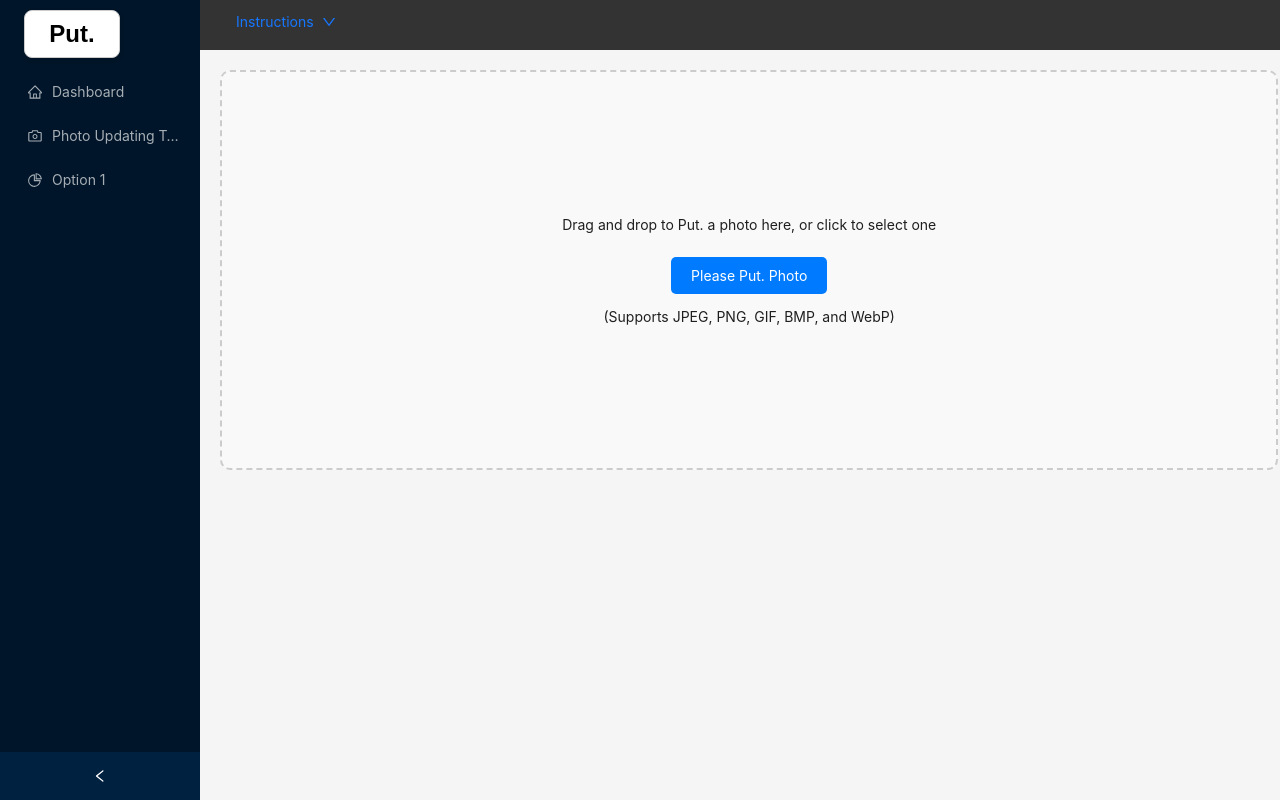
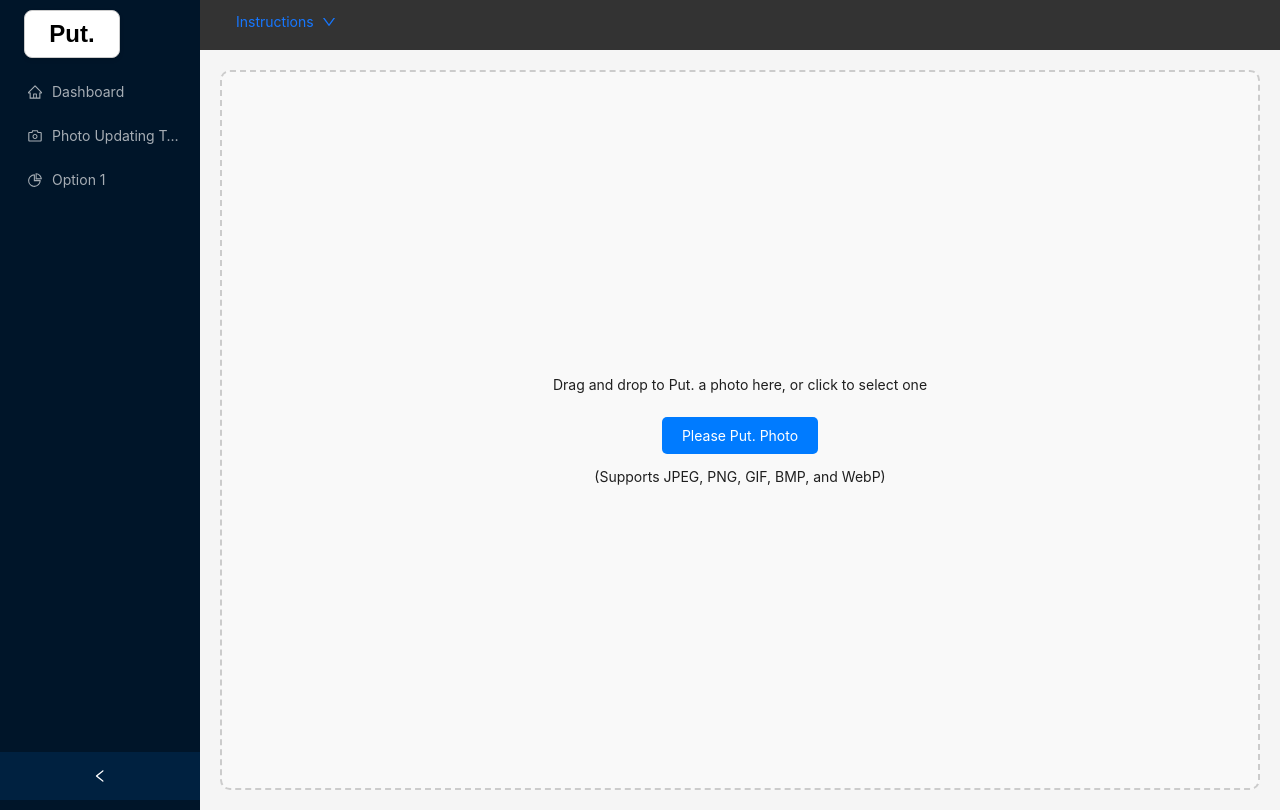
Before and after one commit to mxrosenthal/put, a React (Vite) app: page /photo-updating-tool in a window 1280 px wide. Built offline with nearby package versions, Linux system fonts and the light colour scheme.

Commit message:
updated drag and drop to say what file types we accept

```diff
--- a/src/photo-updating-tool/components/DragDropPhoto.tsx
+++ b/src/photo-updating-tool/components/DragDropPhoto.tsx
@@ -2,19 +2,34 @@ import { css } from "@emotion/css";
 
 interface DragDropPhotoProps {
   setSelectedImage: React.Dispatch<React.SetStateAction<string | null>>;
+  setImageSize: React.Dispatch<
+    React.SetStateAction<{
+      width: number;
+      height: number;
+    } | null>
+  >;
 }
 
 export function DragDropPhoto(props: DragDropPhotoProps) {
-  const { setSelectedImage } = props;
+  const { setSelectedImage, setImageSize } = props;
   const handleFileChange = (event: React.ChangeEvent<HTMLInputElement>) => {
     if (event.target.files && event.target.files[0]) {
       const file = event.target.files[0];
       const reader = new FileReader();
+
       reader.onload = (e) => {
         if (e.target?.result) {
+          const img = new Image();
+          img.src = e.target.result as string;
+
+          img.onload = () => {
+            setImageSize({ width: img.width, height: img.height });
+          };
+
           setSelectedImage(e.target.result as string);
         }
       };
+
       reader.readAsDataURL(file);
     }
   };
@@ -35,6 +50,7 @@ export function DragDropPhoto(props: DragDropPhotoProps) {
   };
 
   return (
+    <div className={styles.container}>
       <div
         onDragOver={(e) => e.preventDefault()}
         onDrop={handleDrop}
@@ -54,10 +70,15 @@ export function DragDropPhoto(props: DragDropPhotoProps) {
         </label>
         <p>(Supports JPEG, PNG, GIF, BMP, and WebP)</p>
       </div>
+    </div>
   );
 }
 
 const styles = {
+  container: css({
+    display: "flex",
+    justifyContent: "center",
+  }),
   label: css({
     padding: "10px 20px",
     backgroundColor: "#007bff",
@@ -68,7 +89,7 @@ const styles = {
   }),
   dragDrop: css({
     width: "98%",
-    height: "400px",
+    height: "90vh",
     border: "2px dashed #ccc",
     display: "flex",
     alignItems: "center",
```
Lines whose indentation alone changed are shown as unchanged.
